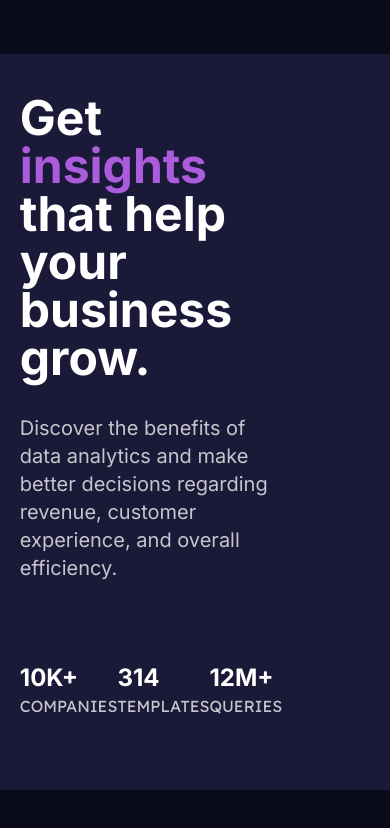
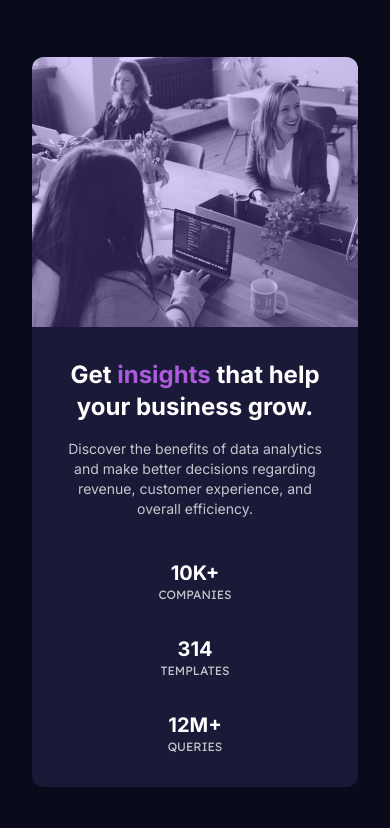
Before and after one commit to tdp1999/CSSChallenge-StatsPreviewCard, a plain HTML site: page index.html in a window 390 px wide. Drawn offline with nearby package versions, Linux system fonts and the light colour scheme.

Commit message:
finish responsive

```diff
--- a/index.html
+++ b/index.html
@@ -39,31 +39,31 @@
 <body>
 
 <div class="h-full flex flex-col md:flex-row justify-center items-center">
-  <div class="flex mx-8 md:mx-20 lg:mx-40">
-    <div class="text-white custom-bg-card py-10 pl-10 pr-32 basis-3/5">
-      <h2 class="font-bold text-5xl mb-8">Get <span class="custom-violet-color">insights</span> that help your business grow.</h2>
-      <div class="custom-transparent-white text-xl mb-20">
+  <div class="flex flex-col lg:flex-row my-10 md:my-20 mx-8 md:mx-20 lg:mx-40 text-center lg:text-left rounded-lg">
+    <div class="text-white order-2 lg:order-1 custom-bg-card p-8 md:p-10 lg:pr-32 basis-1/2 lg:basis-3/5
+    rounded-b-xl lg:rounded-t-none lg:rounded-l-xl">
+      <h2 class="font-bold text-2xl md:text-3xl lg:text-5xl mb-4 lg:mb-8">Get <span class="custom-violet-color">insights</span> that help your business grow.</h2>
+      <div class="custom-transparent-white text-sm lg:text-lg mb-10 lg:mb-20">
         Discover the benefits of data analytics and make better decisions regarding revenue, customer experience, and overall efficiency.
       </div>
-      <div class="flex justify-between mb-8 uppercase">
-        <div>
-          <div class="text-2xl font-bold">10k+</div>
-          <div class="custom-transparent-white font-deca">companies</div>
+      <div class="lg:flex justify-between lg:mb-8 uppercase">
+        <div class="mb-8 lg:mb-0">
+          <div class="text-xl font-bold">10k+</div>
+          <div class="custom-transparent-white font-deca text-xs lg:text-md">companies</div>
         </div>
-        <div>
-          <div class="text-2xl font-bold">314</div>
-          <div class="custom-transparent-white font-deca">templates</div>
+        <div class="mb-8 lg:mb-0">
+          <div class="text-xl font-bold">314</div>
+          <div class="custom-transparent-white font-deca text-xs lg:text-md">templates</div>
         </div>
-        <div>
-          <div class="text-2xl font-bold">12m+</div>
-          <div class="custom-transparent-white font-deca">queries</div>
+        <div class="">
+          <div class="text-xl font-bold">12m+</div>
+          <div class="custom-transparent-white font-deca text-xs lg:text-md">queries</div>
         </div>
       </div>
     </div>
-    <div class="relative before:absolute before:inset-0 before:bg-violet-500 before:opacity-30">
-      <img src="images/image-header-desktop.jpg" alt="image-header-des" class="object-cover object-right h-full">
+    <div class="relative order-1 lg:order-2 before:absolute before:inset-0 before:bg-violet-500 before:opacity-30 before:rounded-t-xl lg:before:rounded-t-none lg:before:rounded-r-xl">
+      <img src="images/image-header-desktop.jpg" alt="image-header-des" class="object-cover object-right w-full max-h-96 lg:max-h-full lg:h-full rounded-t-xl lg:rounded-t-none lg:rounded-r-xl">
     </div>
-
   </div>
 </div>
 
```
